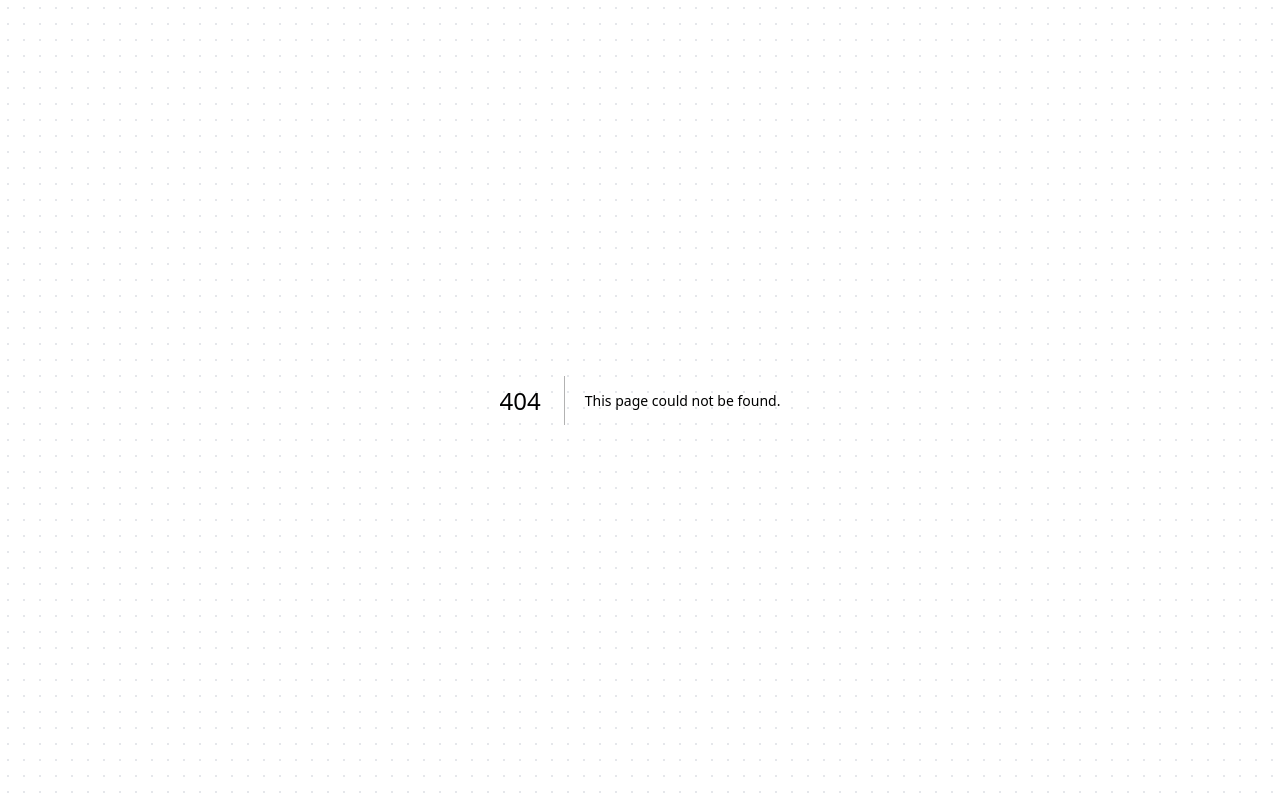
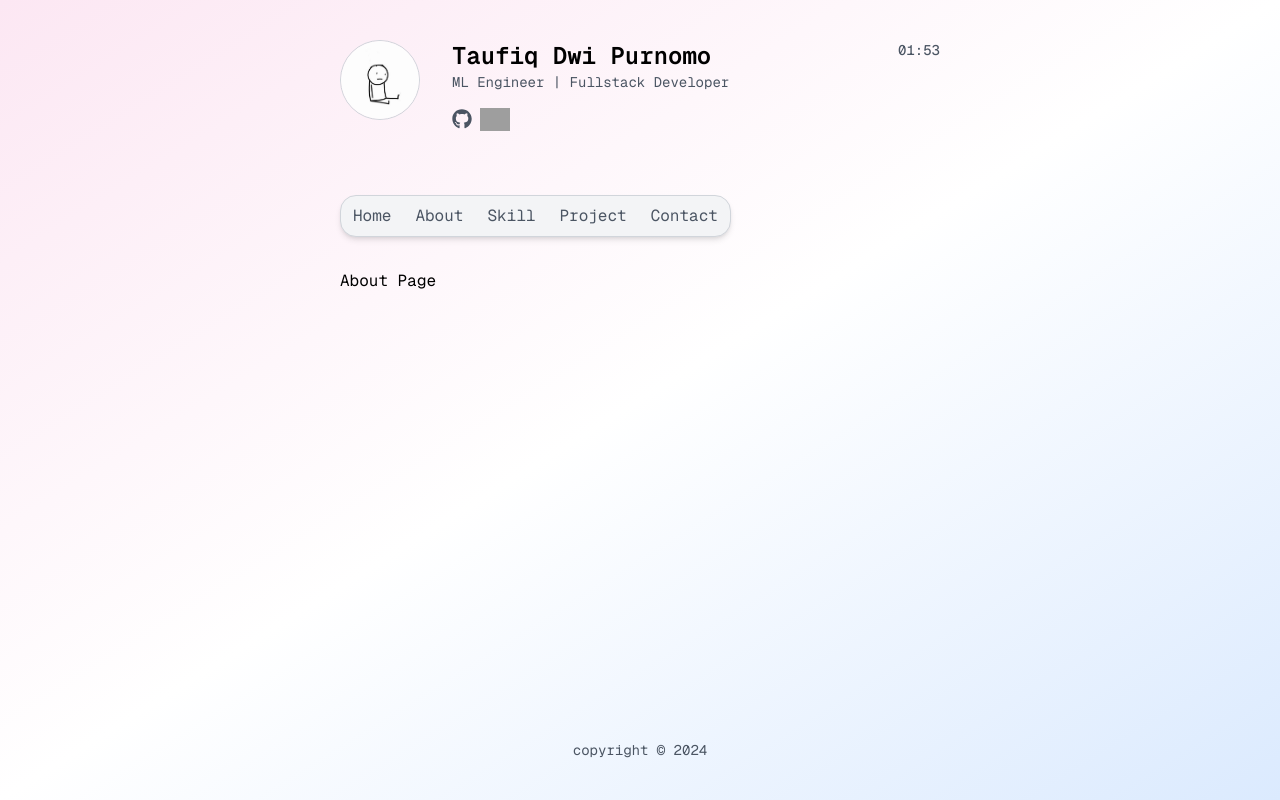
Before and after one commit to taufiqdp/portfolio, a Next.js app: page /about in a window 1280 px wide. Before the commit this address had no page. Built offline with nearby package versions, Linux system fonts and the light colour scheme; grey boxes are pictures that could not be loaded.

Commit message:
update: redesign ui

```diff
--- /dev/null
+++ b/app/about/page.js
@@ -0,0 +1,3 @@
+export default function AboutPage() {
+  return <h1>About Page</h1>;
+}
--- /dev/null
+++ b/app/contact/page.js
@@ -0,0 +1,3 @@
+export default function ContactPage() {
+  return <h1>Contact Page</h1>;
+}
--- a/app/layout.js
+++ b/app/layout.js
@@ -1,10 +1,13 @@
 import { Analytics } from "@vercel/analytics/react";
 import "./globals.css";
-import { Inter } from "next/font/google";
+import localFont from "next/font/local";
+import MainHeader from "@/components/main-header";
+import Footer from "@/components/footer";
 
-const inter = Inter({
-  subsets: ["latin"],
-  weights: ["400"],
+const geistMono = localFont({
+  src: "./fonts/GeistMonoVF.woff",
+  variable: "--font-geist-mono",
+  weight: "100 900",
 });
 
 export const metadata = {
@@ -59,9 +62,13 @@ export const metadata = {
 
 export default function RootLayout({ children }) {
   return (
-    <html lang="en" className={inter.className}>
-      <body className="absolute inset-0 h-full w-full bg-white bg-[radial-gradient(#e5e7eb_1px,transparent_1px)] [background-size:16px_16px]">
-        {children}
+    <html lang="en" className={geistMono.className}>
+      <body className="flex flex-col items-center min-h-screen bg-gradient-to-br from-pink-100 via-white to-blue-100 p-4 sm:p-10">
+        <main className="sm:w-3/4 md:w-2/4 flex-grow">
+          <MainHeader />
+          <div className="sm:px-0 px-12">{children}</div>
+        </main>
+        <Footer className="mt-auto" />
         <Analytics />
       </body>
     </html>
--- /dev/null
+++ b/app/not-found.js
@@ -0,0 +1,15 @@
+import Link from "next/link";
+
+export default function NotFound() {
+  return (
+    <>
+      <h1 className="text-4xl font-bold text-gray-800">404 - Page Not Found</h1>
+      <p className="mt-4 text-lg text-gray-600">
+        Sorry, the page you are looking for does not exist 😔.
+      </p>
+      <Link href="/" className="mt-6 text-blue-500 hover:underline">
+        Go back to Home
+      </Link>
+    </>
+  );
+}
--- a/app/page.js
+++ b/app/page.js
@@ -1,11 +1,23 @@
-import Content from "@/components/content";
-import Profile from "@/components/profile";
+import Image from "next/image";
+import illustrationImg from "@/public/rb_82523.png";
 
 export default function Home() {
   return (
-    <main className="flex flex-col">
-      <Profile />
-      <Content />
-    </main>
+    <>
+      <p className="">
+        A passionate machine learning engineer and web developer with a strong
+        background in artificial intelligence technologies and full-stack
+        development.
+      </p>
+
+      <div className="flex justify-center mt-16">
+        <Image
+          src={illustrationImg}
+          alt="Desk setup illustration"
+          className="max-w-full h-auto w-[200px] sm:w-[350px]"
+          priority
+        />
+      </div>
+    </>
   );
 }
--- /dev/null
+++ b/app/project/page.js
@@ -0,0 +1,3 @@
+export default function ProjectPage() {
+  return <h1>Project Page</h1>;
+}
--- /dev/null
+++ b/app/skill/page.js
@@ -0,0 +1,3 @@
+export default function SkillPage() {
+  return <h1>Skill Page</h1>;
+}
```
